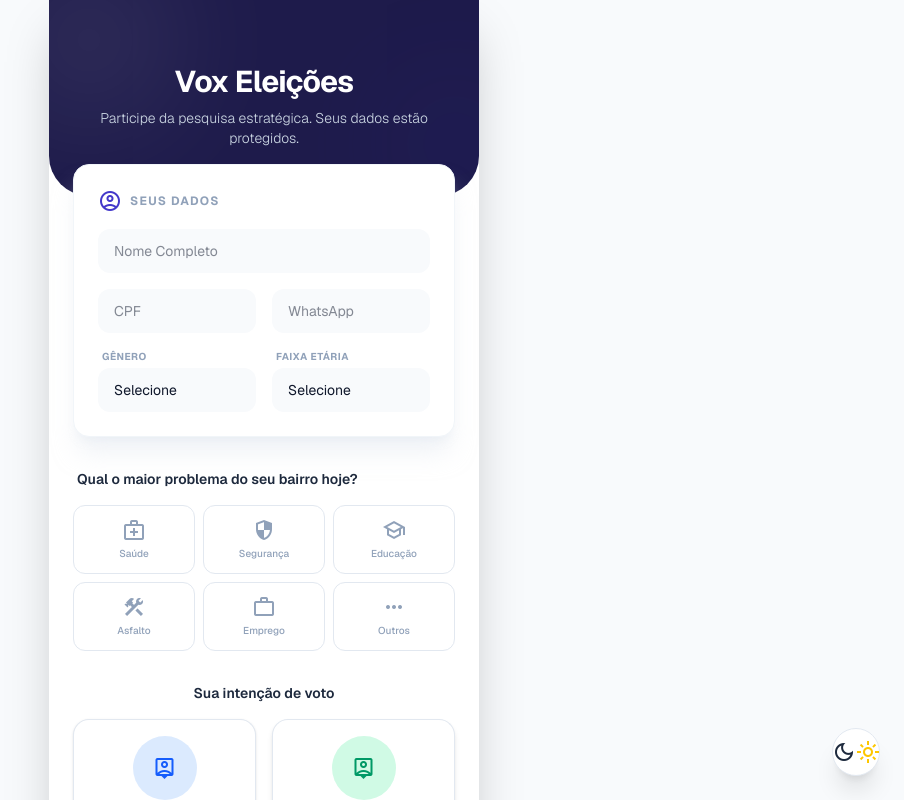
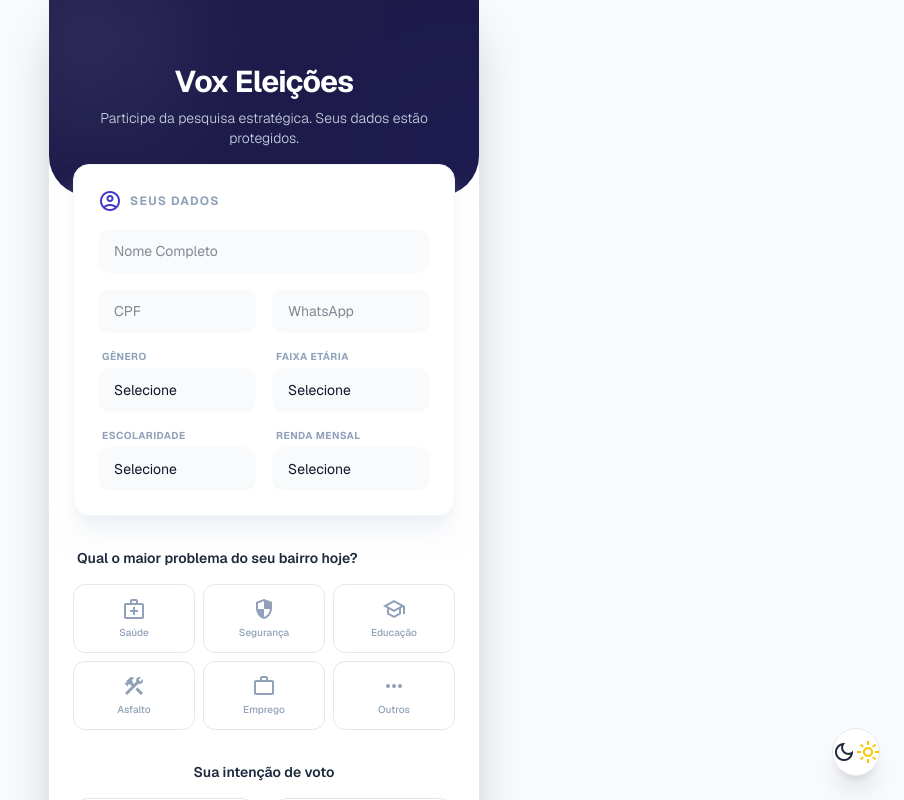
Before and after one commit to atmosagents/amazonvox, a Next.js app: page / in a window 1280 px wide. Shown: the top 800 px of the page, without its empty margins (376-1280 px from the left). Built offline with nearby package versions, Linux system fonts and the light colour scheme.

Commit message:
Feat: Add Socioeconomic Data (Education & Income)

```diff
--- a/app/api/vote/route.ts
+++ b/app/api/vote/route.ts
@@ -58,6 +58,8 @@ export async function POST(request: Request) {
                     voter_whatsapp: whatsapp,
                     voter_gender: gender,
                     voter_age_range: age,
+                    voter_education: formData.get('voter_education')?.toString() || null,
+                    voter_income: formData.get('voter_income')?.toString() || null,
                     main_concern: concern,
                     vote_certainty: certainty,
                     is_volunteer: is_volunteer
--- a/app/dashboard/page.tsx
+++ b/app/dashboard/page.tsx
@@ -25,7 +25,9 @@ export default function DashboardPage() {
         candidate: '',
         gender: '',
         age: '',
-        concern: ''
+        concern: '',
+        education: '',
+        income: ''
     })
     const [searchTerm, setSearchTerm] = useState('') // For CRM Search
 
@@ -97,11 +99,13 @@ export default function DashboardPage() {
         if (filters.gender) res = res.filter(v => v.voter_gender === filters.gender)
         if (filters.age) res = res.filter(v => v.voter_age_range === filters.age)
         if (filters.concern) res = res.filter(v => v.main_concern === filters.concern)
+        if (filters.education) res = res.filter(v => v.voter_education && v.voter_education.includes(filters.education))
+        if (filters.income) res = res.filter(v => v.voter_income && v.voter_income.includes(filters.income))
         setFilteredData(res)
     }
 
     const resetFilters = () => {
-        setFilters({ candidate: '', gender: '', age: '', concern: '' })
+        setFilters({ candidate: '', gender: '', age: '', concern: '', education: '', income: '' })
     }
 
     const handleFilterChange = (key: string, value: string) => {
@@ -187,14 +191,36 @@ export default function DashboardPage() {
                 const colorText = v.candidate_id === 1 ? "text-blue-600" : "text-green-600"
 
                 const content = `
-                    <div class="p-2 font-sans min-w-[200px]">
-                        <div class="font-bold text-gray-800 mb-1 text-base">${v.voter_name}</div>
-                        <div class="text-xs text-gray-500 mb-2">Voto: <strong class="${colorText}">${candName}</strong></div>
-                        <div class="bg-gray-50 p-2 rounded border mb-2">
-                             <div class="text-[10px] text-gray-400 uppercase font-bold">Dor Principal</div>
-                             <div class="text-sm text-gray-700 font-medium">${v.main_concern || '-'}</div>
+                    <div class="p-2 font-sans min-w-[220px]">
+                        <div class="font-bold text-gray-800 mb-1 flex justify-between">
+                            <span>${v.voter_name}</span>
+                            <span class="text-[10px] bg-gray-100 px-1 rounded flex items-center">${v.voter_age_range || ''}</span>
                         </div>
-                        <a href="https://wa.me/55${v.voter_whatsapp}" target="_blank" class="block w-full text-center bg-green-500 text-white text-xs font-bold py-2 rounded hover:bg-green-600 transition" style="text-decoration:none; padding: 8px;">WHATSAPP</a>
+
+                        <div class="text-xs text-gray-500 mb-2 border-b pb-2">
+                            Voto: <strong class="${colorText}">${candName}</strong>
+                            <span class="ml-2 text-[10px] text-gray-400">(${v.vote_certainty >= 4 ? 'Firme' : 'Indeciso'})</span>
+                        </div>
+
+                        <div class="grid grid-cols-2 gap-2 mb-2 text-[10px] text-gray-600">
+                            <div class="bg-slate-50 p-1.5 rounded">
+                                <span class="block font-bold text-gray-400 uppercase text-[9px]">Escolaridade</span>
+                                ${v.voter_education || '-'}
+                            </div>
+                            <div class="bg-slate-50 p-1.5 rounded">
+                                <span class="block font-bold text-gray-400 uppercase text-[9px]">Renda</span>
+                                ${v.voter_income || '-'}
+                            </div>
+                        </div>
+
+                        <div class="bg-red-50 p-1.5 rounded border border-red-100 mb-2">
+                             <div class="text-[9px] text-red-400 uppercase font-bold">Principal Dor</div>
+                             <div class="text-xs font-medium text-red-700">${v.main_concern || 'Não informou'}</div>
+                        </div>
+
+                        <a href="https://wa.me/55${v.voter_whatsapp}" target="_blank" class="block w-full text-center bg-green-500 text-white text-xs font-bold py-2 rounded hover:bg-green-600 transition flex items-center justify-center gap-1" style="text-decoration:none; padding: 8px;">
+                            <span class="material-icons-round text-sm">whatsapp</span> CHAMAR
+                        </a>
                     </div>
                 `
                 infoWindowRef.current.setContent(content)
@@ -274,7 +300,8 @@ export default function DashboardPage() {
             </header>
 
             {/* FILTERS BAR */}
-            <div className="bg-white dark:bg-slate-900 border-b border-slate-200 dark:border-slate-800 px-6 py-3 grid grid-cols-2 md:grid-cols-5 gap-4 shadow-sm shrink-0 z-40">
+            <div className="bg-white dark:bg-slate-900 border-b border-slate-200 dark:border-slate-800 px-6 py-3 shadow-sm shrink-0 z-40">
+                <div className="grid grid-cols-2 md:grid-cols-4 lg:grid-cols-7 gap-3">
                     <div className="space-y-1">
                         <label className="text-[10px] font-bold text-slate-400 dark:text-slate-500 uppercase tracking-wider">Candidato</label>
                         <select value={filters.candidate} onChange={e => handleFilterChange('candidate', e.target.value)} className="w-full bg-slate-50 dark:bg-slate-800 border-slate-200 dark:border-slate-700 rounded-lg text-xs focus:ring-[#4F46E5] py-1.5 focus:outline-none border px-2">
@@ -292,7 +319,7 @@ export default function DashboardPage() {
                         </select>
                     </div>
                     <div className="space-y-1">
-                    <label className="text-[10px] font-bold text-slate-400 dark:text-slate-500 uppercase tracking-wider">Faixa Etária</label>
+                        <label className="text-[10px] font-bold text-slate-400 dark:text-slate-500 uppercase tracking-wider">Idade</label>
                         <select value={filters.age} onChange={e => handleFilterChange('age', e.target.value)} className="w-full bg-slate-50 dark:bg-slate-800 border-slate-200 dark:border-slate-700 rounded-lg text-xs focus:ring-[#4F46E5] py-1.5 focus:outline-none border px-2">
                             <option value="">Todas</option>
                             <option value="16-24">16-24</option>
@@ -302,7 +329,26 @@ export default function DashboardPage() {
                         </select>
                     </div>
                     <div className="space-y-1">
-                    <label className="text-[10px] font-bold text-slate-400 dark:text-slate-500 uppercase tracking-wider">Principal Dor</label>
+                        <label className="text-[10px] font-bold text-slate-400 dark:text-slate-500 uppercase tracking-wider">Escolaridade</label>
+                        <select value={filters.education || ''} onChange={e => handleFilterChange('education', e.target.value)} className="w-full bg-slate-50 dark:bg-slate-800 border-slate-200 dark:border-slate-700 rounded-lg text-xs focus:ring-[#4F46E5] py-1.5 focus:outline-none border px-2">
+                            <option value="">Todas</option>
+                            <option value="Fundamental">Fundamental</option>
+                            <option value="Medio">Médio</option>
+                            <option value="Superior">Superior</option>
+                            <option value="Pos">Pós-Graduação</option>
+                        </select>
+                    </div>
+                    <div className="space-y-1">
+                        <label className="text-[10px] font-bold text-slate-400 dark:text-slate-500 uppercase tracking-wider">Renda</label>
+                        <select value={filters.income || ''} onChange={e => handleFilterChange('income', e.target.value)} className="w-full bg-slate-50 dark:bg-slate-800 border-slate-200 dark:border-slate-700 rounded-lg text-xs focus:ring-[#4F46E5] py-1.5 focus:outline-none border px-2">
+                            <option value="">Todas</option>
+                            <option value="Ate 1 SM">Até 1 SM</option>
+                            <option value="1 a 3 SM">1-3 SM</option>
+                            <option value="Acima de 10 SM">Alta Renda (&gt;10)</option>
+                        </select>
+                    </div>
+                    <div className="space-y-1">
+                        <label className="text-[10px] font-bold text-slate-400 dark:text-slate-500 uppercase tracking-wider">Dor</label>
                         <select value={filters.concern} onChange={e => handleFilterChange('concern', e.target.value)} className="w-full bg-slate-50 dark:bg-slate-800 border-slate-200 dark:border-slate-700 rounded-lg text-xs focus:ring-[#4F46E5] py-1.5 focus:outline-none border px-2">
                             <option value="">Todas</option>
                             <option value="Seguranca">Segurança</option>
@@ -317,6 +363,7 @@ export default function DashboardPage() {
                             <span className="material-icons-round text-sm">filter_alt_off</span>
                             <span>Limpar</span>
                         </button>
+                    </div>
                 </div>
             </div>
 
--- a/app/page.tsx
+++ b/app/page.tsx
@@ -17,6 +17,8 @@ export default function VotePage() {
   const [concern, setConcern] = useState('')
   const [certainty, setCertainty] = useState(3)
   const [isVolunteer, setIsVolunteer] = useState(false)
+  const [education, setEducation] = useState('')
+  const [income, setIncome] = useState('')
 
   // -- HANDLERS --
   const handleCpfChange = (val: string) => {
@@ -67,6 +69,8 @@ export default function VotePage() {
         formData.append('voter_age_range', ageRange)
         formData.append('main_concern', concern)
         formData.append('vote_certainty', certainty.toString())
+        formData.append('voter_education', education)
+        formData.append('voter_income', income)
         if (isVolunteer) formData.append('is_volunteer', 'on')
 
         try {
@@ -89,6 +93,8 @@ export default function VotePage() {
             setConcern('')
             setGender('')
             setAgeRange('')
+            setEducation('')
+            setIncome('')
           } else {
             alert(data.message || 'Erro ao votar.')
           }
@@ -215,6 +221,42 @@ export default function VotePage() {
                   </select>
                 </div>
               </div>
+
+              {/* SOCIAL */}
+              <div className="grid grid-cols-2 gap-4 mt-4">
+                <div>
+                  <label className="block text-[10px] font-bold text-slate-400 uppercase tracking-wider mb-1 px-1">Escolaridade</label>
+                  <select
+                    className="w-full bg-slate-50 dark:bg-slate-900/50 border-slate-200 dark:border-slate-700 rounded-xl px-4 py-3 text-sm appearance-none outline-none"
+                    value={education}
+                    onChange={(e) => setEducation(e.target.value)}
+                  >
+                    <option value="">Selecione</option>
+                    <option value="Fundamental Incompleto">Fund. Incompleto</option>
+                    <option value="Fundamental Completo">Fund. Completo</option>
+                    <option value="Medio Incompleto">Médio Incompleto</option>
+                    <option value="Medio Completo">Médio Completo</option>
+                    <option value="Superior Incompleto">Sup. Incompleto</option>
+                    <option value="Superior Completo">Sup. Completo</option>
+                    <option value="Pos Graduacao">Pós-Graduação</option>
+                  </select>
+                </div>
+                <div>
+                  <label className="block text-[10px] font-bold text-slate-400 uppercase tracking-wider mb-1 px-1">Renda Mensal</label>
+                  <select
+                    className="w-full bg-slate-50 dark:bg-slate-900/50 border-slate-200 dark:border-slate-700 rounded-xl px-4 py-3 text-sm appearance-none outline-none"
+                    value={income}
+                    onChange={(e) => setIncome(e.target.value)}
+                  >
+                    <option value="">Selecione</option>
+                    <option value="Ate 1 SM">Até 1 Salário Min.</option>
+                    <option value="1 a 3 SM">1 a 3 Salários</option>
+                    <option value="3 a 5 SM">3 a 5 Salários</option>
+                    <option value="5 a 10 SM">5 a 10 Salários</option>
+                    <option value="Acima de 10 SM">Acima de 10 SMs</option>
+                  </select>
+                </div>
+              </div>
             </section>
 
             {/* DORES */}
@@ -233,8 +275,8 @@ export default function VotePage() {
                     key={item.id}
                     onClick={() => setConcern(item.id)}
                     className={`flex flex-col items-center justify-center p-3 rounded-xl border transition-all ${concern === item.id
-                        ? 'border-[#4338CA] bg-indigo-50 dark:bg-indigo-900/20 text-[#4338CA]'
-                        : 'border-slate-200 dark:border-slate-700 bg-white dark:bg-slate-800 hover:border-[#4338CA] hover:text-[#4338CA] text-slate-400'
+                      ? 'border-[#4338CA] bg-indigo-50 dark:bg-indigo-900/20 text-[#4338CA]'
+                      : 'border-slate-200 dark:border-slate-700 bg-white dark:bg-slate-800 hover:border-[#4338CA] hover:text-[#4338CA] text-slate-400'
                       }`}
                   >
                     <span className="material-symbols-outlined mb-1">{item.icon}</span>
```
Also changed, not shown: 1 other file (tests, documents, lock files or other folders). Lines whose indentation alone changed are shown as unchanged.
